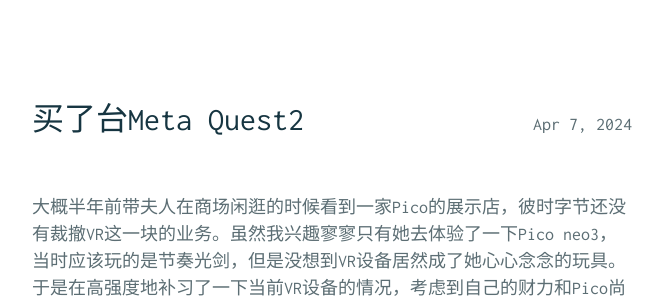
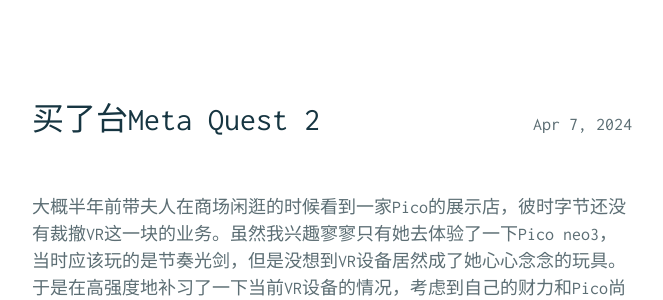
Before and after one commit to mivansaka/mivansaka.github.io, a Jekyll site: the page built from _posts/2024-04-07-the_quest2.md, in a window 1280 px wide and 900 px high. Shown: the part 183-483 px from the top of the window, without its empty margins (308-971 px from the left). Built offline with Jekyll 4.4.1, drawn with Linux system fonts in a browser that asks for light colours.

Commit message:
Update 2024-04-07-the_quest2.md

```diff
--- a/_posts/2024-04-07-the_quest2.md
+++ b/_posts/2024-04-07-the_quest2.md
@@ -1,6 +1,6 @@
 ---
 layout: post
-title: 买了台Meta Quest2
+title: 买了台Meta Quest 2
 date: 2024-04-07 10:00:00 +0800
 ---
 大概半年前带夫人在商场闲逛的时候看到一家Pico的展示店，彼时字节还没有裁撤VR这一块的业务。虽然我兴趣寥寥只有她去体验了一下Pico neo3，当时应该玩的是节奏光剑，但是没想到VR设备居然成了她心心念念的玩具。于是在高强度地补习了一下当前VR设备的情况，考虑到自己的财力和Pico尚不明确的未来，最后还是在咸鱼上收了一套成色相当好的Quest 2。
```
